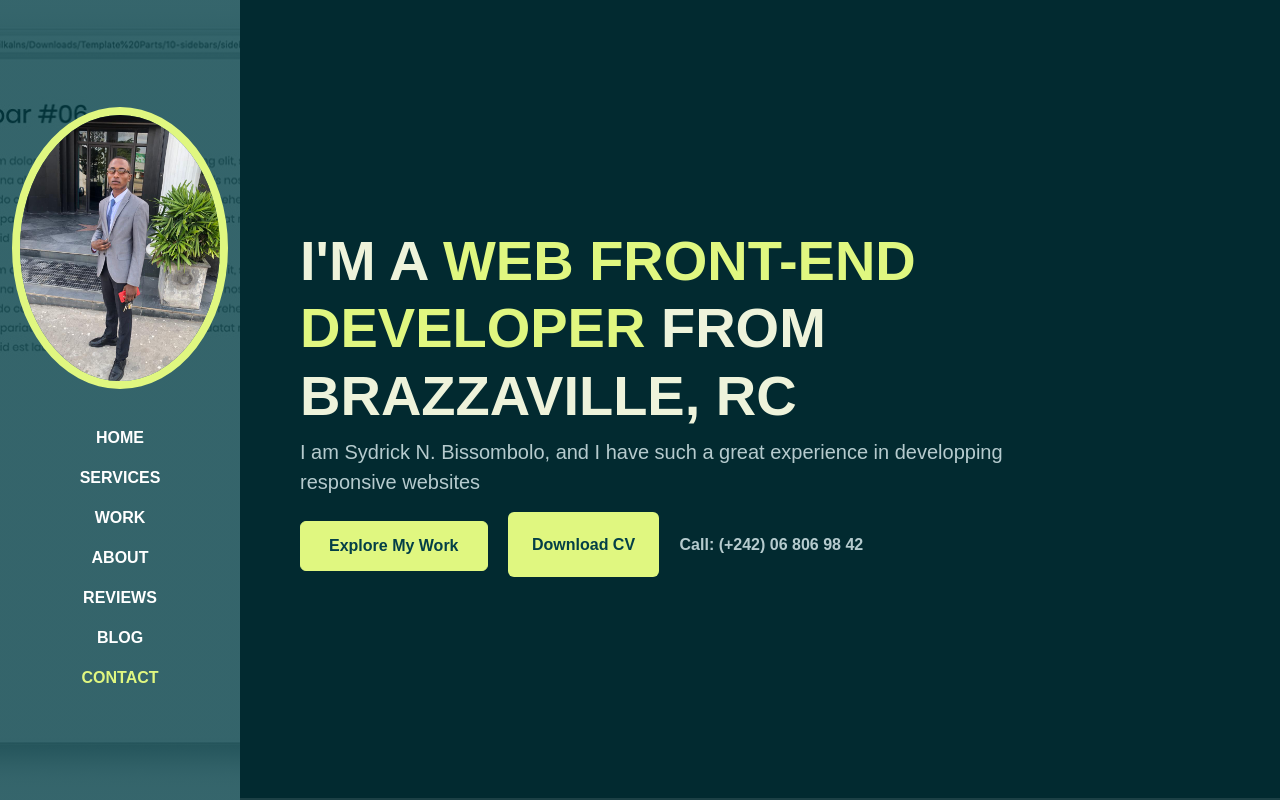
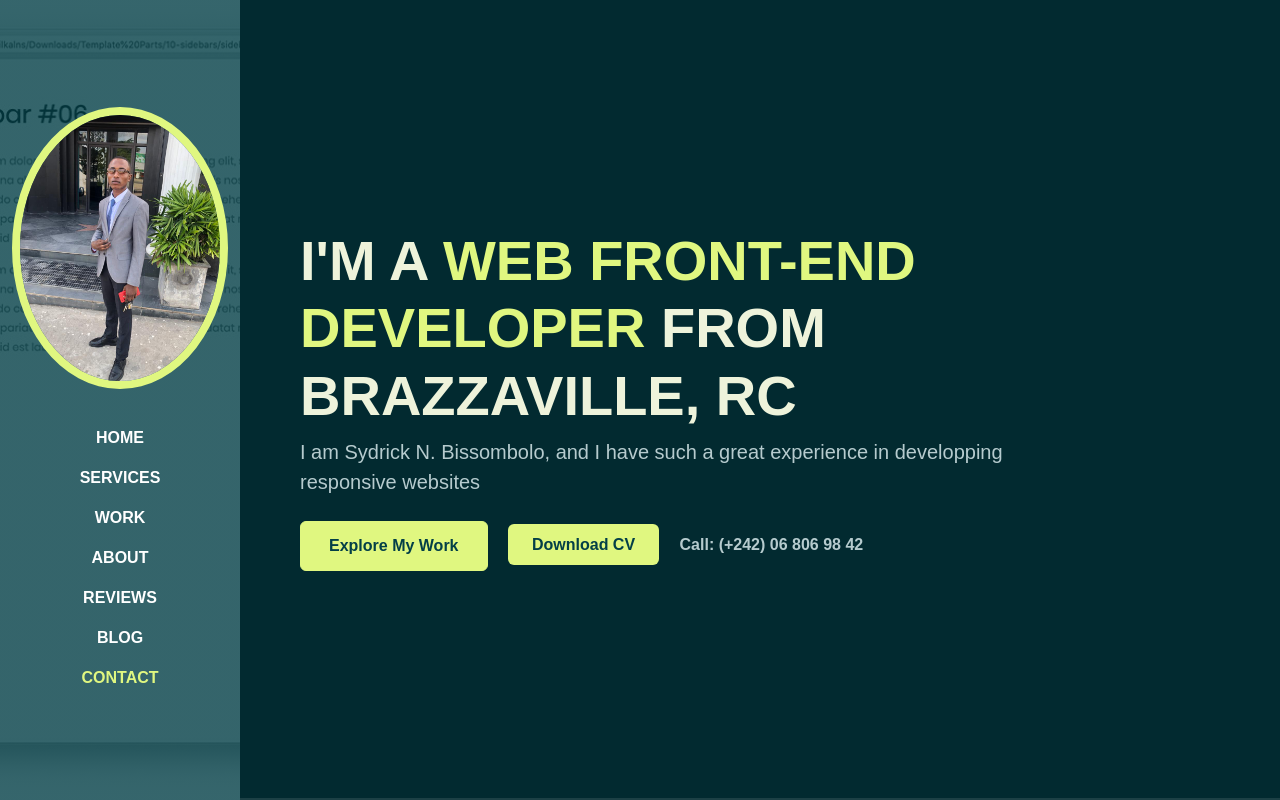
Before and after one commit to Sydrickbissombolo/portofolio, a plain HTML site: page index.html in a window 1280 px wide. Shown: the top 800 px of the page. Drawn offline with Linux system fonts and the light colour scheme; a web font is replaced by a local one.

Commit message:
some adjustments made for the space between

```diff
--- a/index.html
+++ b/index.html
@@ -62,7 +62,7 @@
         <!-- HOME -->
         <section id="home" class="full-height px-lg-5">
             <div class="container">
-                <div class="row">
+                <div class="row gy-4">
                     <div class="col-lg-10">
                         <h1 class="display-4 fw-bold" data-aos="fade-up">I'M A <span class="text-brand">WEB FRONT-END
                                 DEVELOPER</span> FROM BRAZZAVILLE, RC</h1>
@@ -70,7 +70,7 @@
                             and I have such a great experience in developping responsive websites</P>
                         <div data-aos="fade-up" data-aos-delay="800">
                             <a href="#work" class="btn btn-brand me-3"> Explore My Work</a>
-                            <a href="./assets/images/my_cv.pdf" download class="btn-btn2 px-4 me-3 rounded-2 py-4">Download CV</a>
+                            <a href="./assets/images/my_cv.pdf" download class="btn-btn2 px-4 me-3 rounded-2">Download CV</a>
                             <a href="#" class="link-custom">Call: (+242) 06 806 98 42</a>
                         </div>
                     </div>
```
